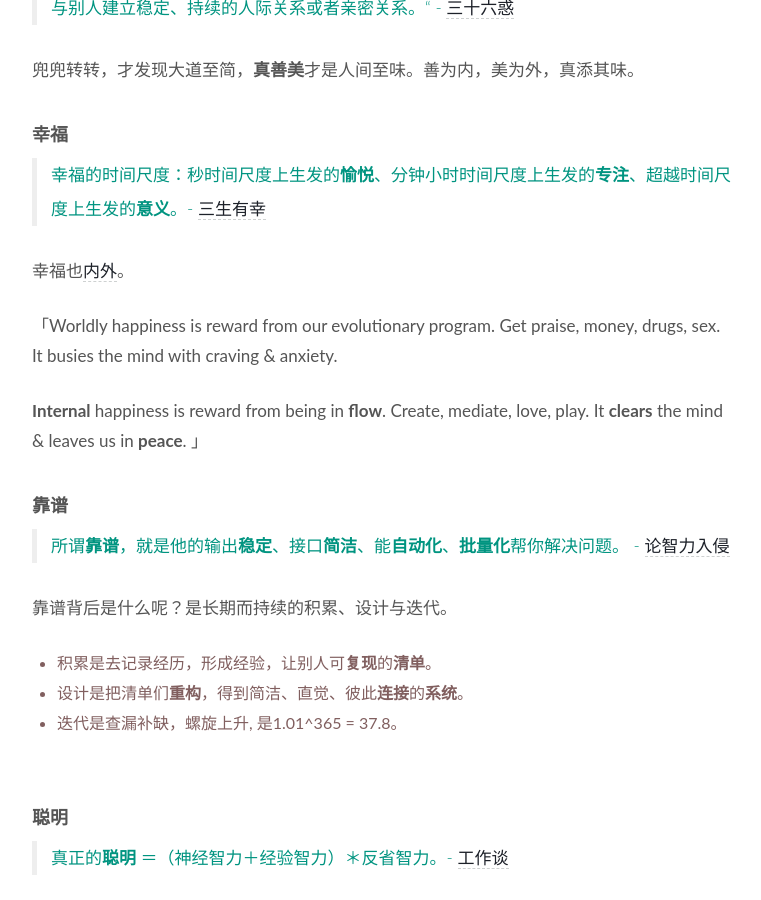
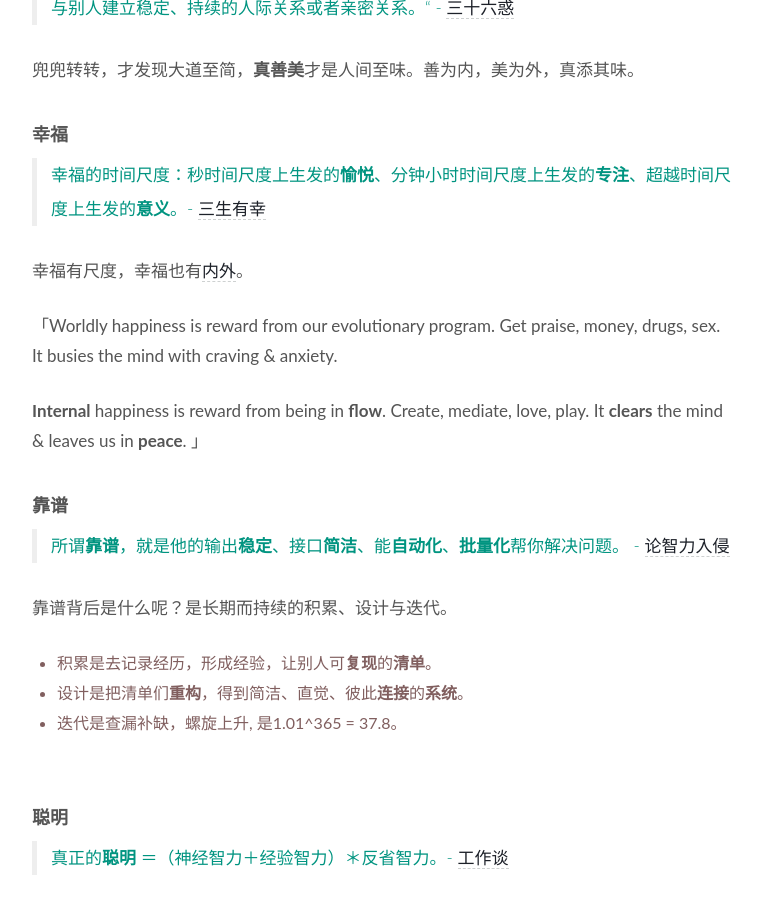
Before and after one commit to WillWang-X/willwang-x.github.io, a Jekyll site: the page built from _posts/2019-01-01-life-README.md, in a window 1280 px wide and 900 px high, scrolled down 1545 px. Shown: the whole window, without its empty margins (258-1019 px from the left). Built offline with Jekyll 4.4.1, drawn with Linux system fonts in a browser that asks for light colours.

Commit message:
fix wrong link and update happiness

```diff
--- a/_posts/2019-01-01-life-README.md
+++ b/_posts/2019-01-01-life-README.md
@@ -48,9 +48,9 @@
 
 ### 幸福
 
-> 幸福的时间尺度：秒时间尺度上生发的**愉悦**、分钟小时时间尺度上生发的**专注**、超越时间尺度上生发的**意义**。- [三生有幸]((https://book.douban.com/subject/27663156/))
+> 幸福的时间尺度：秒时间尺度上生发的**愉悦**、分钟小时时间尺度上生发的**专注**、超越时间尺度上生发的**意义**。- [三生有幸](https://book.douban.com/subject/27663156/)
 
-幸福也[内外](https://twitter.com/naval/status/1053206878157627392?lang=en)。
+幸福有尺度，幸福也有[内外](https://twitter.com/naval/status/1053206878157627392?lang=en)。
 
 
 「Worldly happiness is reward from our evolutionary program. Get praise, money, drugs, sex. It busies the mind with craving & anxiety.
@@ -60,7 +60,7 @@
 
 ### 靠谱
 
-> 所谓**靠谱**，就是他的输出**稳定**、接口**简洁**、能**自动化**、**批量化**帮你解决问题。 - [论智力入侵]((https://www.yangzhiping.com/psy/HumanityAndViolence.html))
+> 所谓**靠谱**，就是他的输出**稳定**、接口**简洁**、能**自动化**、**批量化**帮你解决问题。 - [论智力入侵](https://www.yangzhiping.com/psy/HumanityAndViolence.html)
 
 靠谱背后是什么呢？是长期而持续的积累、设计与迭代。
 
```
